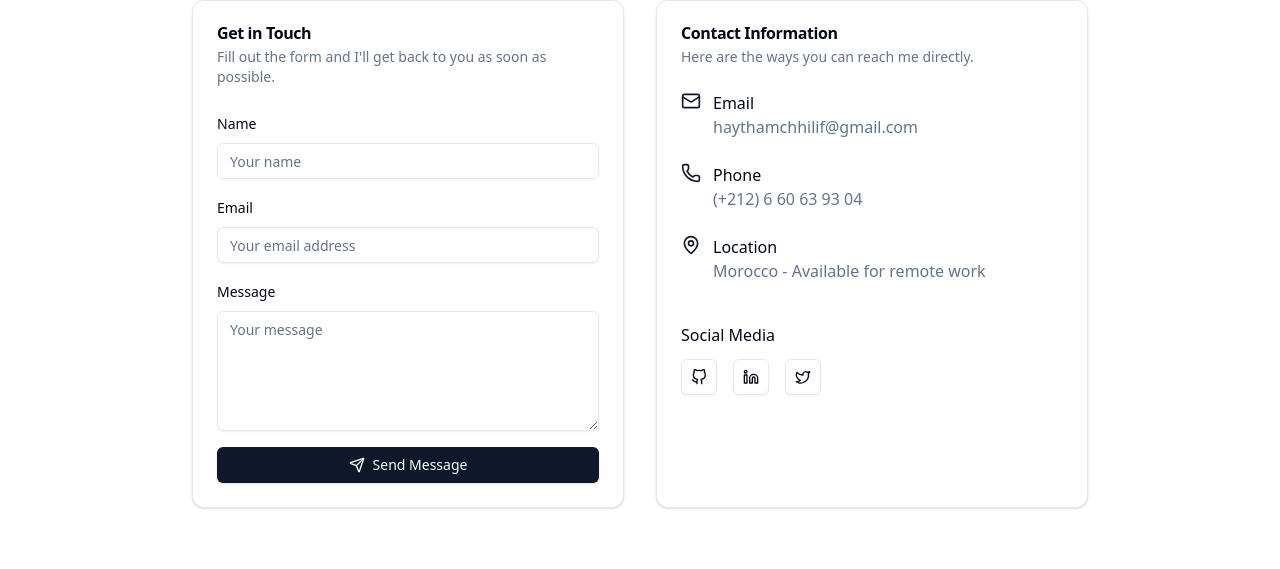
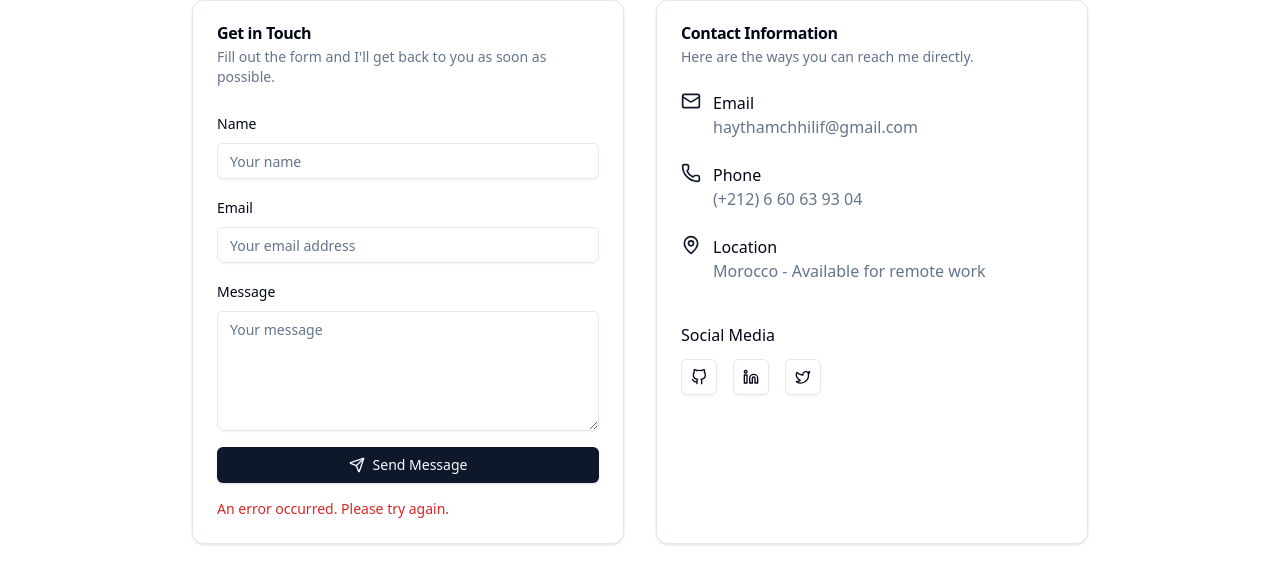
Before and after one commit to Bidbogs-prog/reactPortfolio, a React (Vite) app: page / in a window 1280 px wide. Both pictures are taken after typing "Sample", "name@example.com", "Sample" into the empty fields and a click on the button "Send Message". Shown: the part 1594-2163 px from the top of the page. Built offline with nearby package versions, Linux system fonts and the light colour scheme.

Commit message:
implementing discord correctly

```diff
--- a/package.json
+++ b/package.json
@@ -15,6 +15,7 @@
     "@radix-ui/react-slot": "^1.1.2",
     "class-variance-authority": "^0.7.1",
     "clsx": "^2.1.1",
+    "dotenv": "^17.2.2",
     "install": "^0.13.0",
     "lucide-react": "^0.469.0",
     "npm": "^10.9.2",
--- a/src/components/contact-section.tsx
+++ b/src/components/contact-section.tsx
@@ -1,6 +1,7 @@
 "use client";
 
 import type React from "react";
+import dotenv from "dotenv";
 
 import { useState } from "react";
 import { Button } from "@/components/ui/button";
@@ -23,6 +24,14 @@ export default function ContactSection() {
     message: "",
   });
 
+  const [status, setStatus] = useState<{
+    type: "success" | "error" | null;
+    message: string;
+  }>({
+    type: null,
+    message: "",
+  });
+
   const [isSubmitting, setIsSubmitting] = useState(false);
 
   const handleChange = (
@@ -35,9 +44,32 @@ export default function ContactSection() {
   const handleSubmit = async (e: React.FormEvent) => {
     e.preventDefault();
     setIsSubmitting(true);
+    setStatus({ type: null, message: "" });
 
-    // Simulate form submission
-    await new Promise((resolve) => setTimeout(resolve, 1000));
+    try {
+      const res = await fetch(process.env.DISCORD_URL!, {
+        method: "POST",
+        headers: { "Content-Type": "application/json" },
+        body: JSON.stringify(formData),
+      });
+
+      const data = await res.json();
+
+      if (res.ok) {
+        setStatus({ type: "success", message: "Message sent successfully!" });
+        setFormData({ name: "", email: "", message: "" });
+      } else {
+        setStatus(data.error || "Something went wrong");
+      }
+    } catch (error) {
+      console.error("Error:", error);
+      setStatus({
+        type: "error",
+        message: "An error occurred. Please try again.",
+      });
+    } finally {
+      setIsSubmitting(false);
+    }
 
     // Reset form
     setFormData({ name: "", email: "", message: "" });
@@ -139,6 +171,17 @@ export default function ContactSection() {
                     </span>
                   )}
                 </Button>
+                {status.type && (
+                  <p
+                    className={`mt-2 text-sm ${
+                      status.type === "success"
+                        ? "text-green-600"
+                        : "text-red-600"
+                    }`}
+                  >
+                    {status.message}
+                  </p>
+                )}
               </form>
             </CardContent>
           </Card>
```
Also changed, not shown: 2 other files (tests, documents, lock files or other folders).
